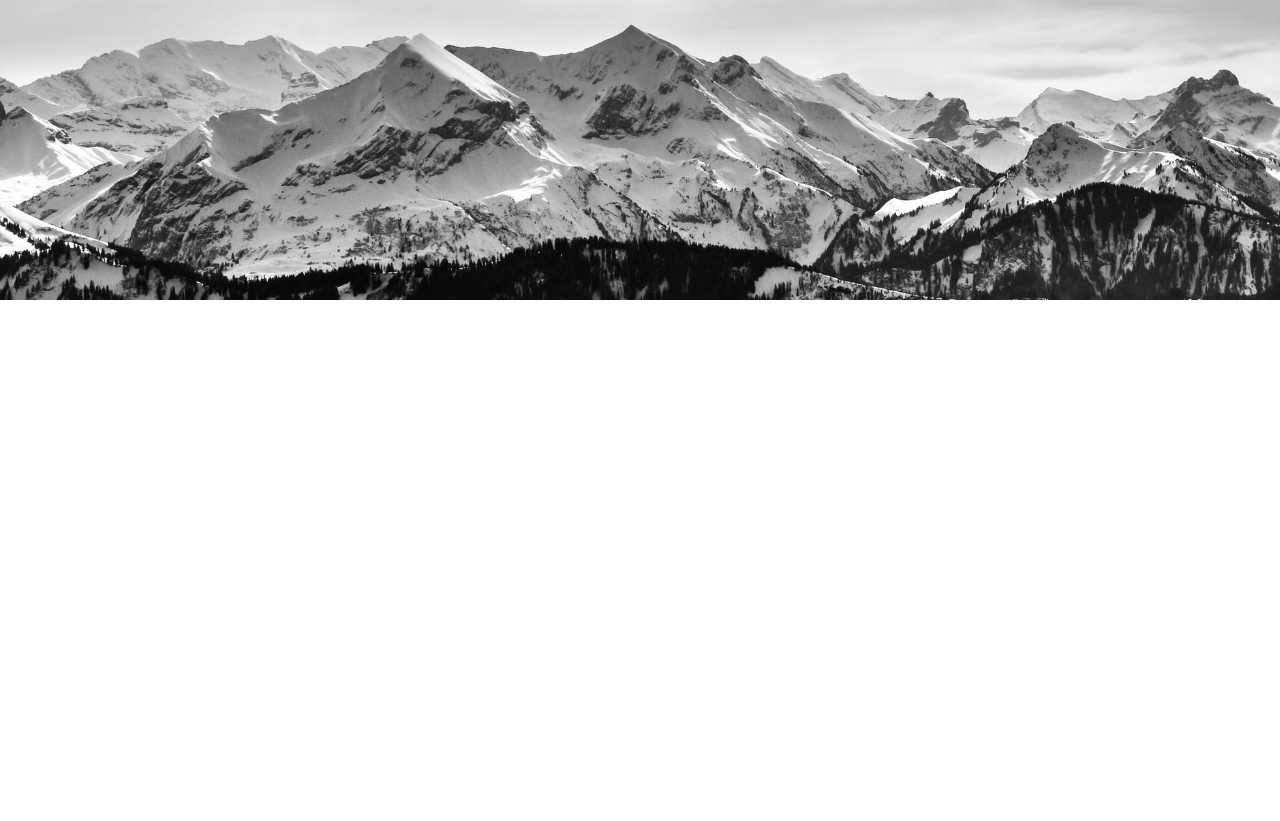
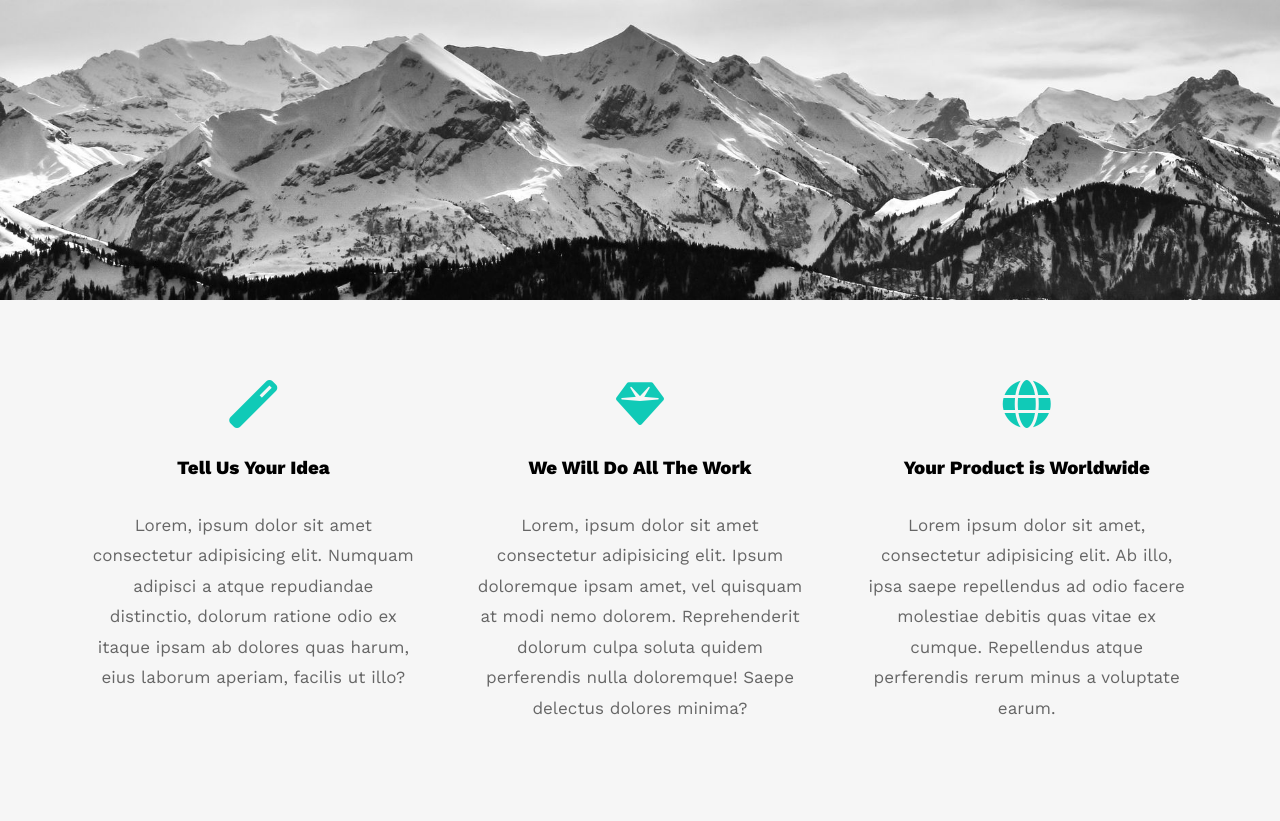
Before and after one commit to jawdat-samer/leon-html-and-css-template, a plain HTML site: page index.html in a window 1280 px wide. Shown: the part 500-1321 px from the top of the page. Before the commit the page ends 800 px from the top, so only its background shows below. Drawn offline with nearby package versions, Linux system fonts and the light colour scheme.

Commit message:
features finished

```diff
--- a/css/style.css
+++ b/css/style.css
@@ -160,3 +160,37 @@ body {
     line-height: 1.8;
 }
 /* End Landing Section */
+
+/* Start Featuers */
+.features {
+    padding-top: 60px;
+    padding-bottom: 60px;
+    background-color: #f6f6f6;
+}
+
+.features .container {
+    display: grid;
+    grid-template-columns: repeat(auto-fill, minmax(300px, 1fr));
+    gap: 20px;
+}
+
+.features .feat {
+    padding: 20px;
+    text-align: center;
+}
+
+.features .feat i {
+    color: var(--main-color);
+}
+
+.features .feat h3 {
+    font-weight: 800;
+    margin: 30px 0;
+}
+
+.features .feat p {
+    line-height: 1.8;
+    color: #666;
+    font-size: 17px;
+}
+/* End Features */
--- a/index.html
+++ b/index.html
@@ -49,5 +49,36 @@
             </div>
         </div>
         <!-- End Landing Section -->
+
+        <!-- Start Features -->
+        <div class="features">
+            <div class="container">
+                <div class="feat">
+                    <i class="fa-solid fa-wand-magic fa-3x"></i>
+                    <h3>Tell Us Your Idea</h3>
+                    <p>
+                        Lorem, ipsum dolor sit amet consectetur adipisicing elit. Numquam adipisci a atque repudiandae distinctio, dolorum ratione odio ex
+                        itaque ipsam ab dolores quas harum, eius laborum aperiam, facilis ut illo?
+                    </p>
+                </div>
+                <div class="feat">
+                    <i class="fa-solid fa-gem fa-3x"></i>
+                    <h3>We Will Do All The Work</h3>
+                    <p>
+                        Lorem, ipsum dolor sit amet consectetur adipisicing elit. Ipsum doloremque ipsam amet, vel quisquam at modi nemo dolorem. Reprehenderit
+                        dolorum culpa soluta quidem perferendis nulla doloremque! Saepe delectus dolores minima?
+                    </p>
+                </div>
+                <div class="feat">
+                    <i class="fa-solid fa-globe fa-3x"></i>
+                    <h3>Your Product is Worldwide</h3>
+                    <p>
+                        Lorem ipsum dolor sit amet, consectetur adipisicing elit. Ab illo, ipsa saepe repellendus ad odio facere molestiae debitis quas vitae ex
+                        cumque. Repellendus atque perferendis rerum minus a voluptate earum.
+                    </p>
+                </div>
+            </div>
+        </div>
+        <!-- End Features -->
     </body>
 </html>
```
